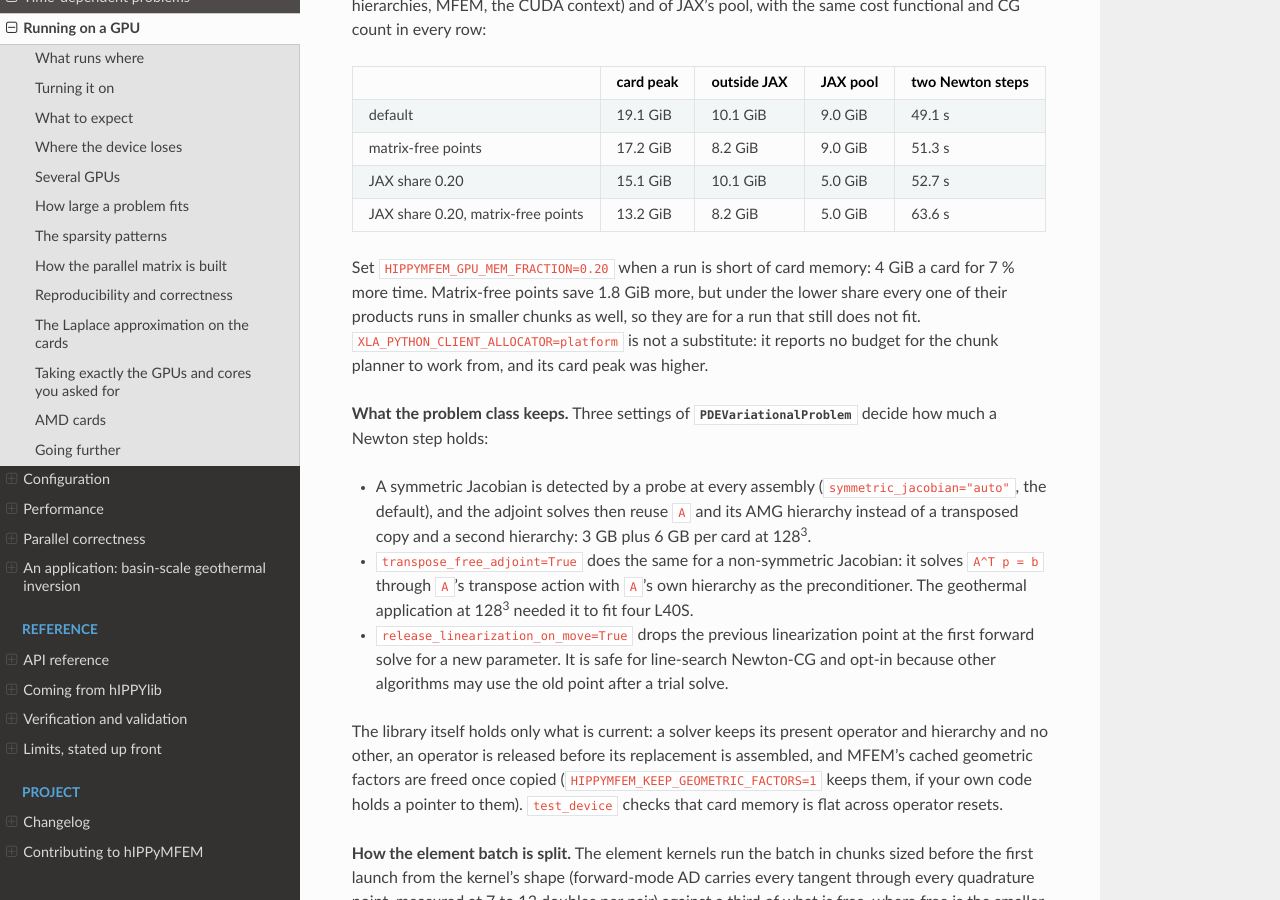
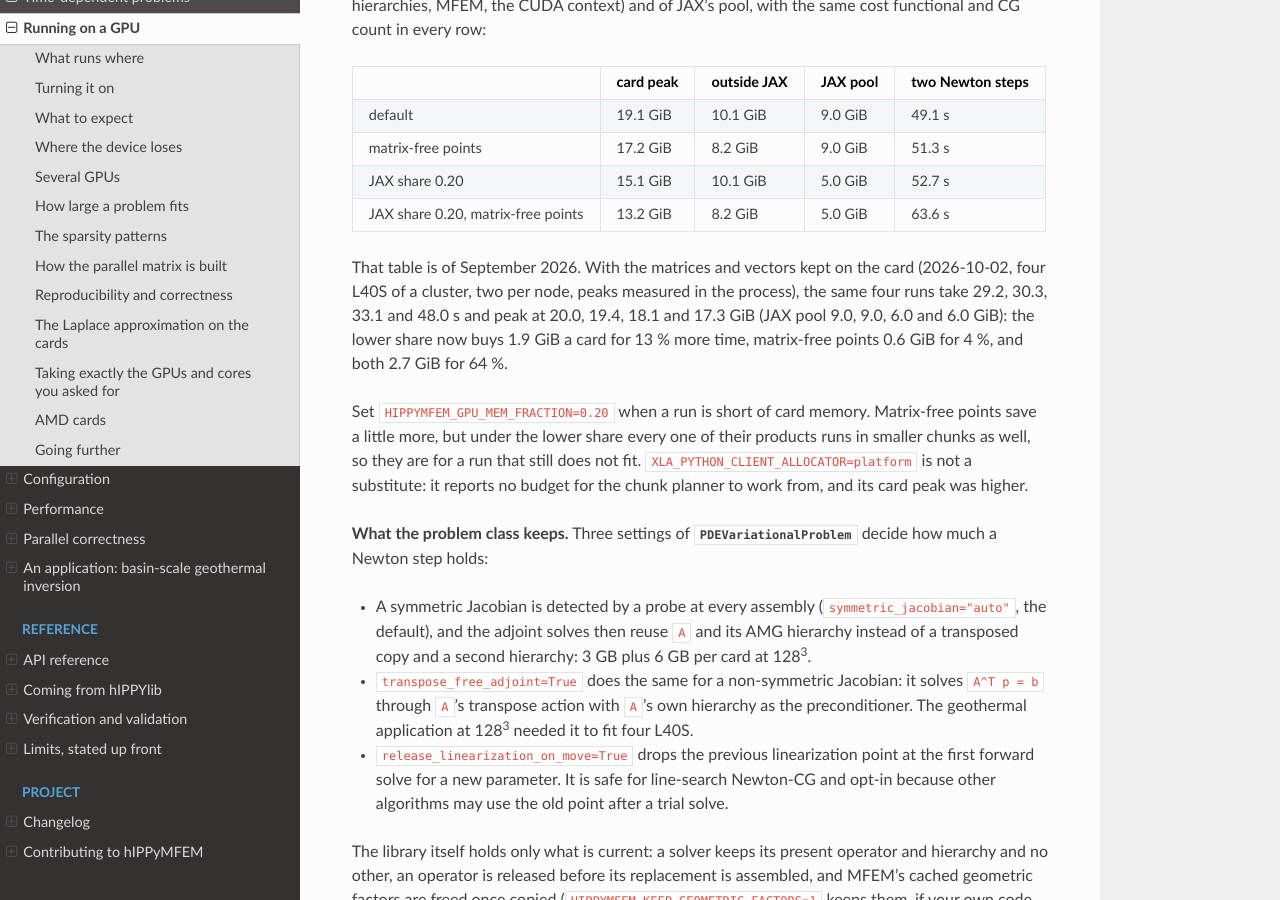
Before and after one commit to hIPPyMFEM/hippymfem, a Sphinx documentation site: the page built from docs/source/guide/gpu.rst, in a window 1280 px wide and 900 px high, scrolled down 11267 px. Built offline with Sphinx 7.4.7 and the Read the Docs theme 3.1.0, drawn with Linux system fonts in a browser that asks for light colours; pages that are not in the unit, such as notebooks, are missing from menus; some of the changed text lies outside the part shown.

Commit message:
Guide: the memory settings and the Laplace stages measured again with the present library

```diff
--- a/docs/source/guide/gpu.rst
+++ b/docs/source/guide/gpu.rst
@@ -551,10 +551,15 @@
    JAX share 0.20, matrix-free points     13.2 GiB    8.2 GiB       5.0 GiB     63.6 s
    =====================================  ==========  ============  ==========  ================
 
-Set ``HIPPYMFEM_GPU_MEM_FRACTION=0.20`` when a run is short of card memory: 4 GiB a card
-for 7 % more time.  Matrix-free points save 1.8 GiB more, but under the lower share every
-one of their products runs in smaller chunks as well, so they are for a run that still
-does not fit.  ``XLA_PYTHON_CLIENT_ALLOCATOR=platform`` is not a substitute: it reports no
+That table is of September 2026.  With the matrices and vectors kept on the card
+(2026-10-02, four L40S of a cluster, two per node, peaks measured in the process), the
+same four runs take 29.2, 30.3, 33.1 and 48.0 s and peak at 20.0, 19.4, 18.1 and
+17.3 GiB (JAX pool 9.0, 9.0, 6.0 and 6.0 GiB): the lower share now buys 1.9 GiB a card
+for 13 % more time, matrix-free points 0.6 GiB for 4 %, and both 2.7 GiB for 64 %.
+
+Set ``HIPPYMFEM_GPU_MEM_FRACTION=0.20`` when a run is short of card memory.  Matrix-free
+points save a little more, but under the lower share every one of their products runs
+in smaller chunks as well, so they are for a run that still does not fit.  ``XLA_PYTHON_CLIENT_ALLOCATOR=platform`` is not a substitute: it reports no
 budget for the chunk planner to work from, and its card peak was higher.
 
 **What the problem class keeps.**  Three settings of
@@ -774,7 +779,10 @@
 card when the kernels are, which is what makes a sample tens of milliseconds.  The
 ``"Randomized"`` pointwise variance is a truncated spectrum and 20-25 % low at r = 64;
 the ``"MonteCarlo"`` method (one solve per sample) is unbiased and is what the benchmark
-reports.  The incremental and prior solves can run at 1e-8 for these stages: the
+reports.  (The table is of September 2026.  With the present library, on L40S cards of a
+cluster, the eigensolver takes 10.1 s at 32\ :sup:`3`, 28.4 s at 64\ :sup:`3` and 175 s
+at 128\ :sup:`3`, and the whole workflow at 128\ :sup:`3`, MAP included, 14.4 minutes
+instead of 19.5.)  The incremental and prior solves can run at 1e-8 for these stages: the
 eigenvalues move by 6e-6 at most and the eigensolver is 1.4x faster.  At 128\ :sup:`3`
 the whole workflow, MAP included, runs in under 20 minutes on four L40S.
 
```
